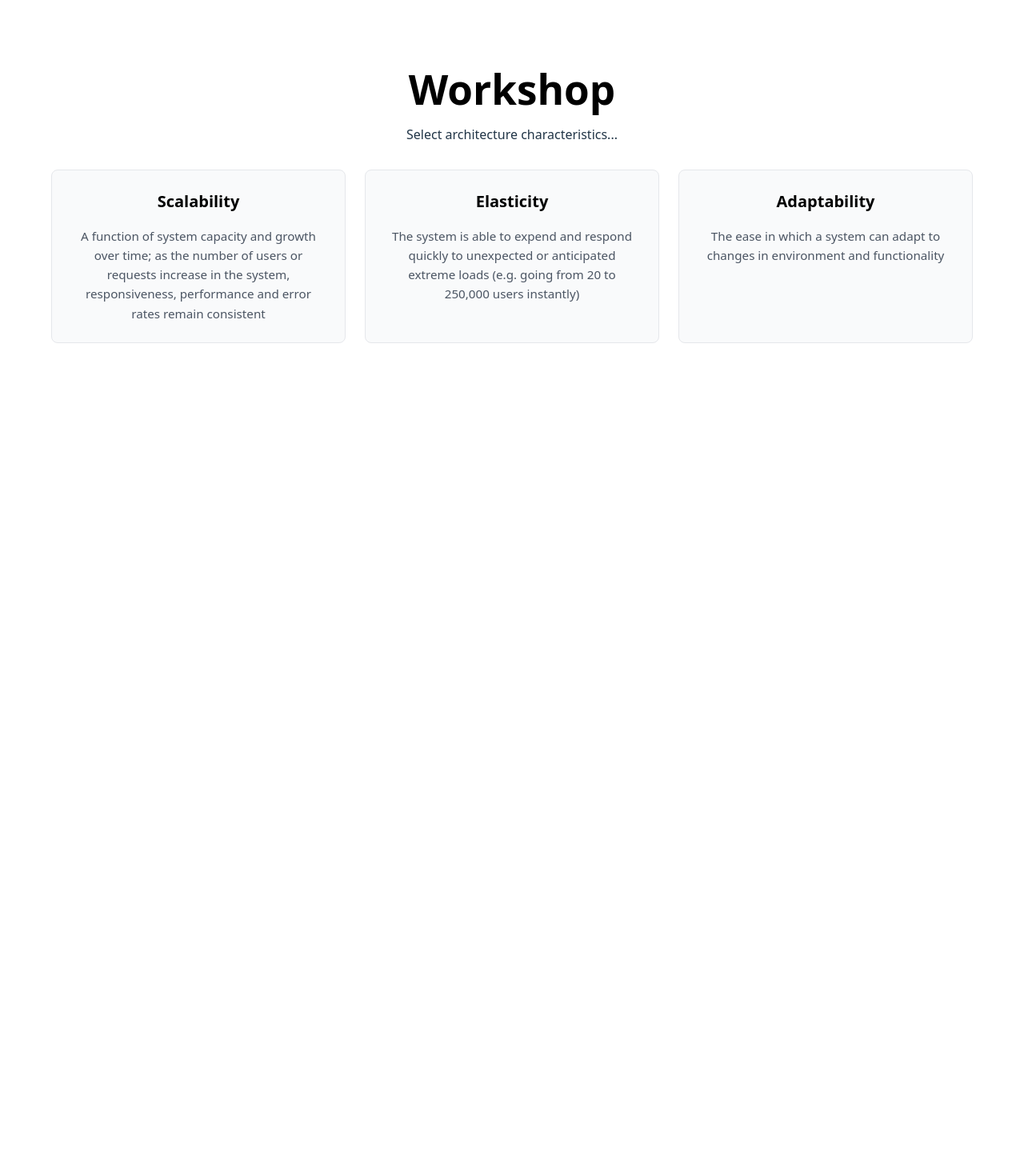
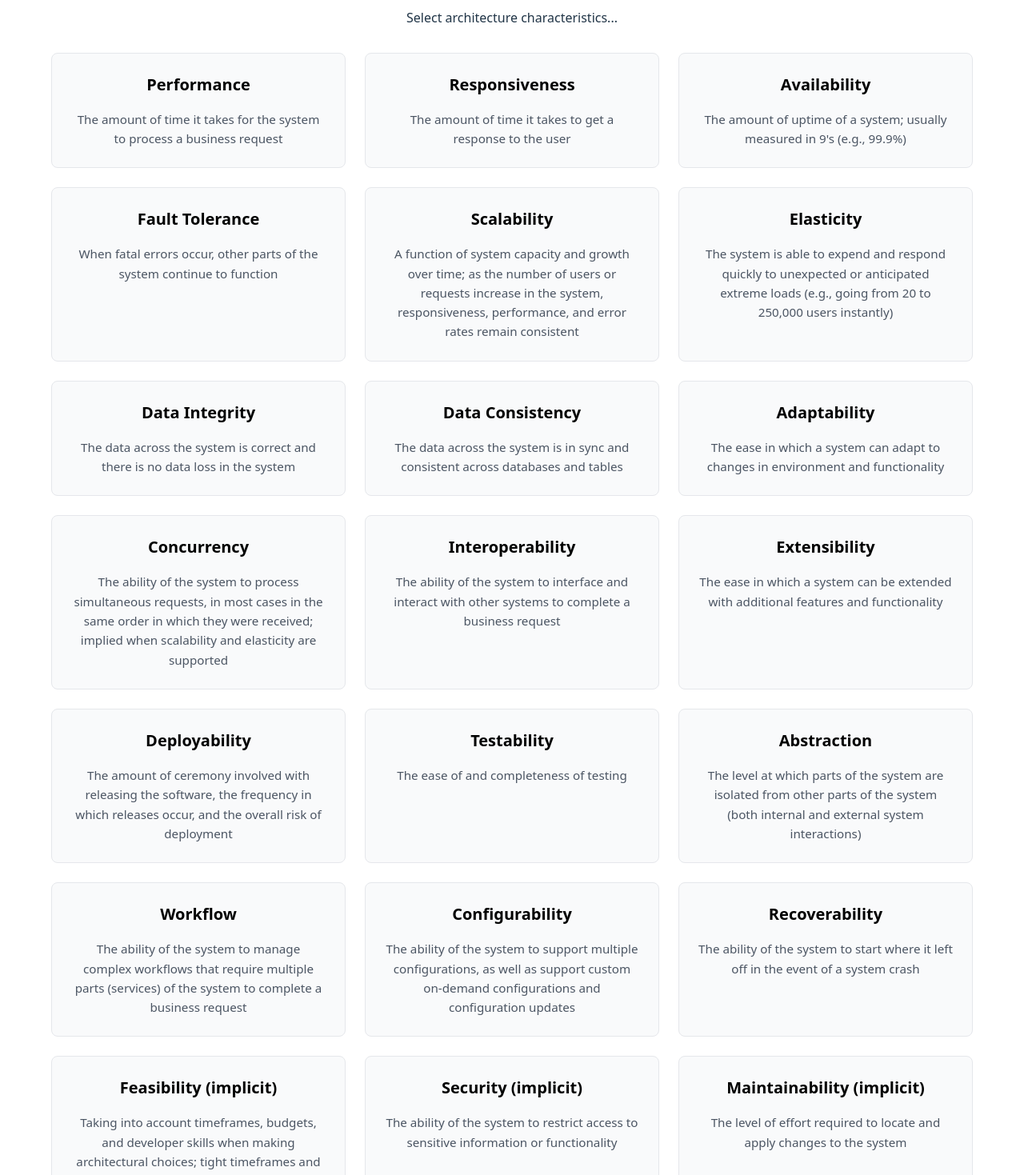
Before and after one commit to craighoustondev/architecure-characteristics, a Vue app in the folder frontend/: page /workshop in a window 1280 px wide. Shown: the part 161-1630 px from the top of the page at 80% size. Before the commit the page ends 800 px from the top, so only its background shows below. Built offline with nearby package versions, Linux system fonts and the light colour scheme.

Commit message:
Enhance Workshop component: update tests to reflect all 22 architecture characteristics, improve test structure for card validation, and add new characteristics with descriptions in the Workshop.vue file.

```diff
--- a/frontend/src/views/Workshop.vue
+++ b/frontend/src/views/Workshop.vue
@@ -8,16 +8,92 @@ interface Characteristic {
 
 const characteristics: Characteristic[] = [
   {
+    name: 'Performance',
+    description: 'The amount of time it takes for the system to process a business request'
+  },
+  {
+    name: 'Responsiveness',
+    description: 'The amount of time it takes to get a response to the user'
+  },
+  {
+    name: 'Availability',
+    description: 'The amount of uptime of a system; usually measured in 9\'s (e.g., 99.9%)'
+  },
+  {
+    name: 'Fault Tolerance',
+    description: 'When fatal errors occur, other parts of the system continue to function'
+  },
+  {
     name: 'Scalability',
-    description: 'A function of system capacity and growth over time; as the number of users or requests increase in the system, responsiveness, performance and error rates remain consistent'
+    description: 'A function of system capacity and growth over time; as the number of users or requests increase in the system, responsiveness, performance, and error rates remain consistent'
   },
   {
     name: 'Elasticity',
-    description: 'The system is able to expend and respond quickly to unexpected or anticipated extreme loads (e.g. going from 20 to 250,000 users instantly)'
+    description: 'The system is able to expend and respond quickly to unexpected or anticipated extreme loads (e.g., going from 20 to 250,000 users instantly)'
+  },
+  {
+    name: 'Data Integrity',
+    description: 'The data across the system is correct and there is no data loss in the system'
+  },
+  {
+    name: 'Data Consistency',
+    description: 'The data across the system is in sync and consistent across databases and tables'
   },
   {
     name: 'Adaptability',
     description: 'The ease in which a system can adapt to changes in environment and functionality'
+  },
+  {
+    name: 'Concurrency',
+    description: 'The ability of the system to process simultaneous requests, in most cases in the same order in which they were received; implied when scalability and elasticity are supported'
+  },
+  {
+    name: 'Interoperability',
+    description: 'The ability of the system to interface and interact with other systems to complete a business request'
+  },
+  {
+    name: 'Extensibility',
+    description: 'The ease in which a system can be extended with additional features and functionality'
+  },
+  {
+    name: 'Deployability',
+    description: 'The amount of ceremony involved with releasing the software, the frequency in which releases occur, and the overall risk of deployment'
+  },
+  {
+    name: 'Testability',
+    description: 'The ease of and completeness of testing'
+  },
+  {
+    name: 'Abstraction',
+    description: 'The level at which parts of the system are isolated from other parts of the system (both internal and external system interactions)'
+  },
+  {
+    name: 'Workflow',
+    description: 'The ability of the system to manage complex workflows that require multiple parts (services) of the system to complete a business request'
+  },
+  {
+    name: 'Configurability',
+    description: 'The ability of the system to support multiple configurations, as well as support custom on-demand configurations and configuration updates'
+  },
+  {
+    name: 'Recoverability',
+    description: 'The ability of the system to start where it left off in the event of a system crash'
+  },
+  {
+    name: 'Feasibility (implicit)',
+    description: 'Taking into account timeframes, budgets, and developer skills when making architectural choices; tight timeframes and budgets make this a driving architectural characteristic'
+  },
+  {
+    name: 'Security (implicit)',
+    description: 'The ability of the system to restrict access to sensitive information or functionality'
+  },
+  {
+    name: 'Maintainability (implicit)',
+    description: 'The level of effort required to locate and apply changes to the system'
+  },
+  {
+    name: 'Observability (implicit)',
+    description: 'The ability of a system or a service to make available and stream metrics such as overall health, uptime, response times, performance, etc.'
   }
 ]
 
```
Also changed, not shown: 1 other file (tests, documents, lock files or other folders).
